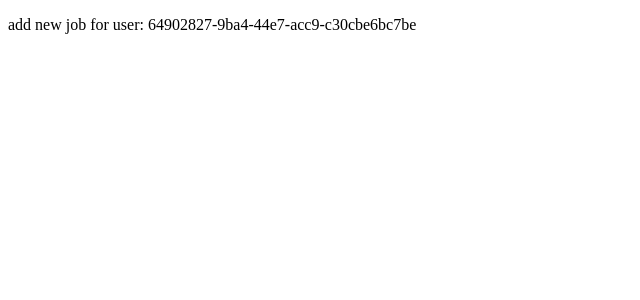
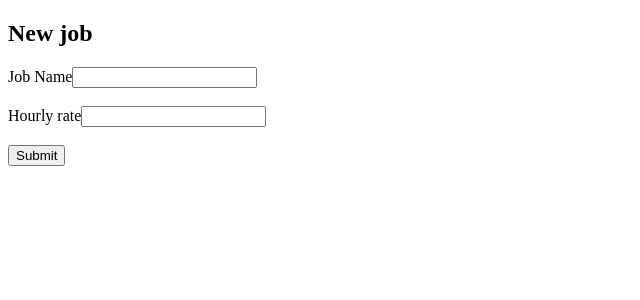
Before and after one commit to engjellsela/trackmytips, a React (Create React App) app: page /newjob in a window 1280 px wide. Shown: the top 300 px of the page, without its empty margins (0-640 px from the left). Built offline with nearby package versions, Linux system fonts and the light colour scheme.

Commit message:
added new job logic

```diff
--- a/src/components/NewJob.js
+++ b/src/components/NewJob.js
@@ -1,7 +1,38 @@
+import { useState } from "react";
+import { supabase } from "../supabaseClient";
+
 export default function NewJob({ userID }) {
+    const [name, setName] = useState('');
+    const [hourlyRate, setHourlyRate] = useState(0);
+
+    const insertJob = async () => {
+        const { data, error } = await supabase
+        .from('job')
+        .insert(
+          { name: name, hourlyRate: hourlyRate, userFK: userID },
+        )
+        if (error) console.log(error)
+        else console.log(data)
+    };
+
     return (
         <div>
-            <p>add new job for user: {userID}</p>
+            <h2>New job</h2>
+            <div>
+                <label>Job Name</label>
+                <input type="name" onChange={(e) => setName(e.target.value)} />
+            </div>
+
+            <br />
+
+            <div>
+                <label>Hourly rate</label>
+                <input type="number" onChange={(e) => setHourlyRate(e.target.value)} />
+            </div>
+
+            <br />
+
+            <button onClick={insertJob}>Submit</button>
         </div>
     )
 }
```
